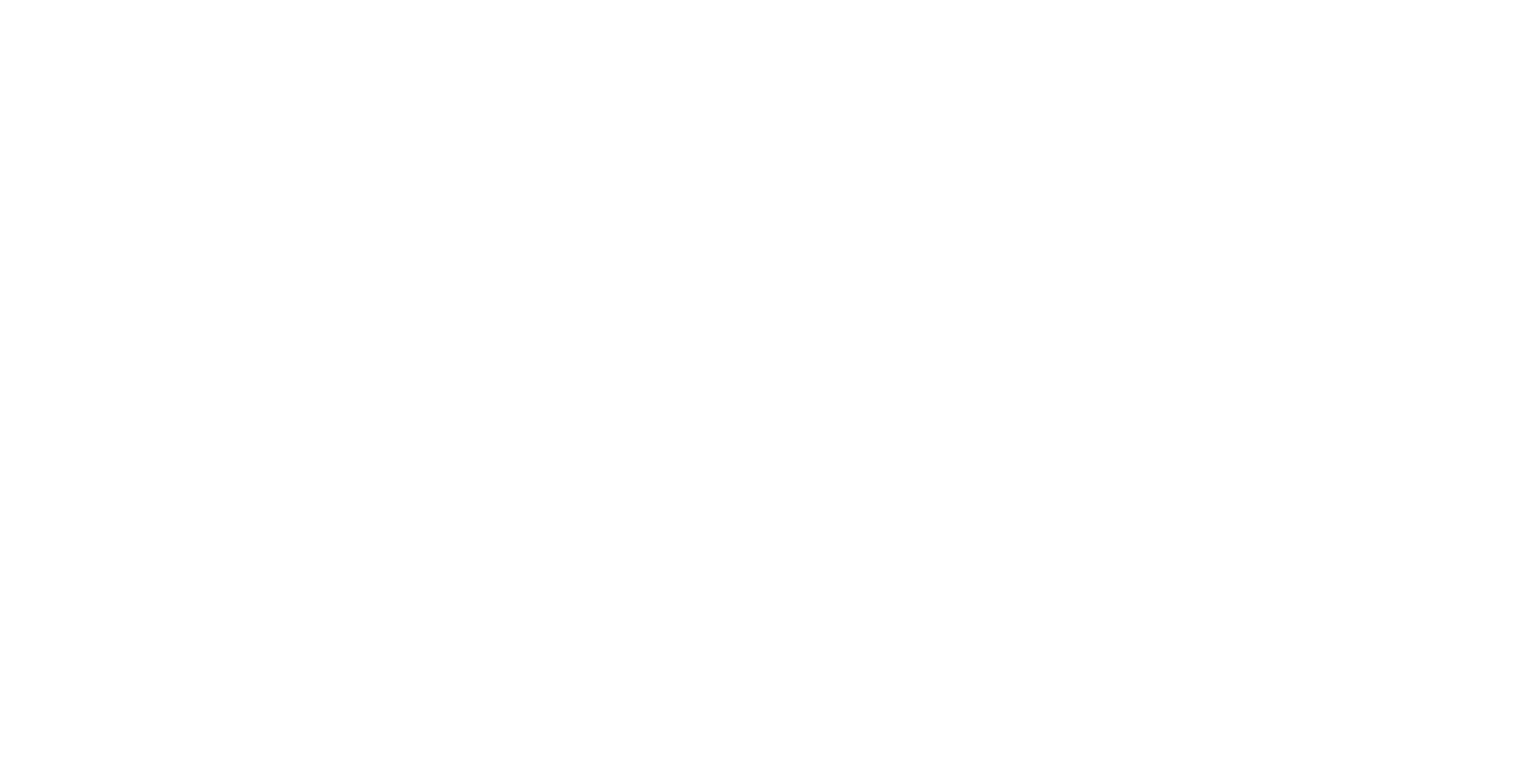
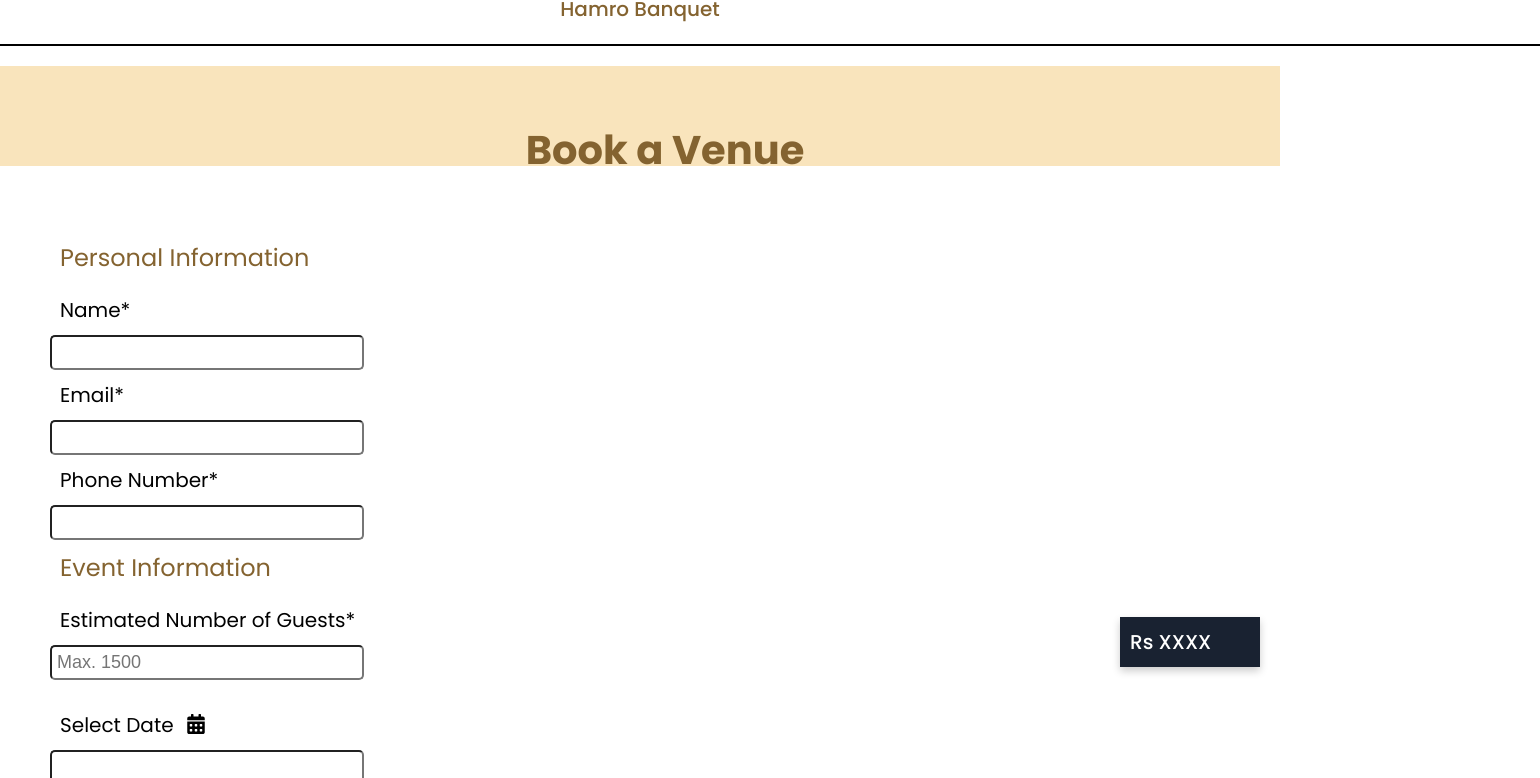
Before and after one commit to SujanShresthaHCK/Event-Rental-Mangement-System, a React (Vite) app: page /bookvenue in a window 1280 px wide. Shown: the part 113-891 px from the top of the page, 1540 px wide, since content can reach past the window. Before the commit the page ends 800 px from the top, so only its background shows below. Built offline with nearby package versions, Linux system fonts and the light colour scheme.

Commit message:
Venue Booking Started

```diff
--- a/package.json
+++ b/package.json
@@ -11,6 +11,7 @@
   },
   "dependencies": {
     "react": "^18.2.0",
+    "react-datepicker": "^6.6.0",
     "react-dom": "^18.2.0",
     "react-icons": "^5.0.1",
     "react-router-dom": "^6.22.3",
--- /dev/null
+++ b/src/assets/components/FixedButton/FixedButton.css
@@ -0,0 +1,20 @@
+.fixed-button {
+  position: fixed;
+  bottom: 20px;
+  right: 20px;
+  z-index: 999;
+  box-shadow: 0 4px 8px rgba(0, 0, 0, 0.2);
+}
+
+.pricearea {
+  background: #192231;
+  width: 15vh;
+  padding: 10px;
+}
+
+.pricearea h1 {
+  color: white;
+  font-weight: 500;
+  font-size: 20px;
+  margin: 0;
+}
--- /dev/null
+++ b/src/assets/components/FixedButton/FixedButton.jsx
@@ -0,0 +1,14 @@
+import React from "react";
+import "./FixedButton.css";
+
+const FixedButton = () => {
+  return (
+    <div className="fixed-button">
+      <div className="pricearea">
+        <h1>Rs XXXX</h1>
+      </div>
+    </div>
+  );
+};
+
+export default FixedButton;
--- /dev/null
+++ b/src/assets/components/Form/Form.css
@@ -0,0 +1,61 @@
+.form-container {
+  display: flex;
+  flex-direction: column;
+  margin-top: 50px;
+  margin-left: 50px;
+}
+
+.form-contents h1 {
+  font-weight: 400;
+  font-size: 20px;
+  padding: 10px;
+}
+
+.input-form {
+  width: 300px;
+  border-radius: 5px;
+  font-size: 18px;
+  padding: 5px;
+}
+
+.head-line {
+  margin-top: 20px;
+  background: #f9e4bc;
+  height: 100px;
+  width: 100vw;
+  z-index: 1;
+}
+
+.datepicker-container {
+  display: flex;
+  flex-direction: column;
+  margin-top: 20px;
+}
+
+.datepicker-container h2 {
+  font-weight: 400;
+  font-size: 20px;
+  padding: 10px;
+}
+
+.custom-datepicker {
+  width: 300px;
+  border-radius: 5px;
+  padding: 5px;
+  font-size: 18px;
+}
+
+.calendar-icon {
+  margin-left: 2px;
+  margin-top: 14px;
+  font-size: 20px;
+}
+
+.datepicker-content {
+  display: flex;
+  align-items: center;
+}
+
+.date-con {
+  display: flex;
+}
--- /dev/null
+++ b/src/assets/components/Form/Form.jsx
@@ -0,0 +1,67 @@
+import React, { useState } from "react";
+import "./Form.css";
+import Datepicker from "react-datepicker";
+import "react-datepicker/dist/react-datepicker.css";
+import { FaCalendarAlt } from "react-icons/fa";
+
+const Form = () => {
+  const [selectedDate, setDate] = useState(null);
+  return (
+    <section className="form-wrapper">
+      <div className="head-line"></div>
+      <div className="form-container">
+        <h1
+          style={{
+            fontWeight: "600px",
+            fontSize: "40px",
+            textAlign: "center",
+            color: "#846330",
+            zIndex: "2",
+            marginTop: "-12vh",
+            marginBottom: "50px",
+          }}
+        >
+          Book a Venue
+        </h1>
+        <div className="form-contents">
+          <h1 style={{ color: "#846330", fontSize: "24px" }}>
+            Personal Information
+          </h1>
+          <h1>Name*</h1>
+          <input className="input-form" type="text" />
+        </div>
+        <div className="form-contents">
+          <h1>Email*</h1>
+          <input className="input-form" type="text" />
+        </div>
+        <div className="form-contents">
+          <h1>Phone Number*</h1>
+          <input className="input-form" type="text" />
+        </div>
+        <div className="form-contents">
+          <h1 style={{ color: "#846330", fontSize: "24px" }}>
+            Event Information
+          </h1>
+          <h1>Estimated Number of Guests*</h1>
+          <input className="input-form" type="text" placeholder="Max. 1500" />
+        </div>
+        <div className="form-contents datepicker-container">
+          <div className="date-con">
+            <h2>Select Date</h2>
+            <FaCalendarAlt className="calendar-icon" />
+          </div>
+
+          <div className="datepicker-content">
+            <Datepicker
+              selected={selectedDate}
+              onChange={(date) => setDate(date)}
+              className="custom-datepicker"
+            />
+          </div>
+        </div>
+      </div>
+    </section>
+  );
+};
+
+export default Form;
--- /dev/null
+++ b/src/assets/components/Nav/Nav.css
@@ -0,0 +1,24 @@
+.nav-container {
+  display: flex;
+  flex-direction: column;
+  align-items: center;
+}
+
+.nav-container img {
+  height: 100px;
+  width: 100px;
+}
+
+.nav-container h1 {
+  font-weight: 500;
+  color: #846330;
+  font-size: 20px;
+  text-decoration: none;
+}
+
+.line {
+  margin-top: 20px;
+  height: 2px;
+  background: black;
+  width: 1800px;
+}
--- /dev/null
+++ b/src/assets/components/Nav/Nav.jsx
@@ -0,0 +1,19 @@
+import React from "react";
+import "./Nav.css";
+import { Link } from "react-router-dom";
+
+const Nav = () => {
+  return (
+    <section className="nav-wrapper">
+      <nav className="nav-container">
+        <Link to="/home">
+          <img src="/images/logo.png" alt="" />
+        </Link>
+        <h1>Hamro Banquet</h1>
+        <div className="line"></div>
+      </nav>
+    </section>
+  );
+};
+
+export default Nav;
--- a/src/assets/pages/BookVenue.jsx
+++ b/src/assets/pages/BookVenue.jsx
@@ -1,7 +1,16 @@
 import React from "react";
+import Nav from "../components/Nav/Nav";
+import FixedButton from "../components/FixedButton/FixedButton";
+import Form from "../components/Form/Form";
 
 const BookVenue = () => {
-  return <div>Book</div>;
+  return (
+    <div>
+      <Nav />
+      <FixedButton />
+      <Form />
+    </div>
+  );
 };
 
 export default BookVenue;
```
Also changed, not shown: 1 other file (tests, documents, lock files or other folders).
